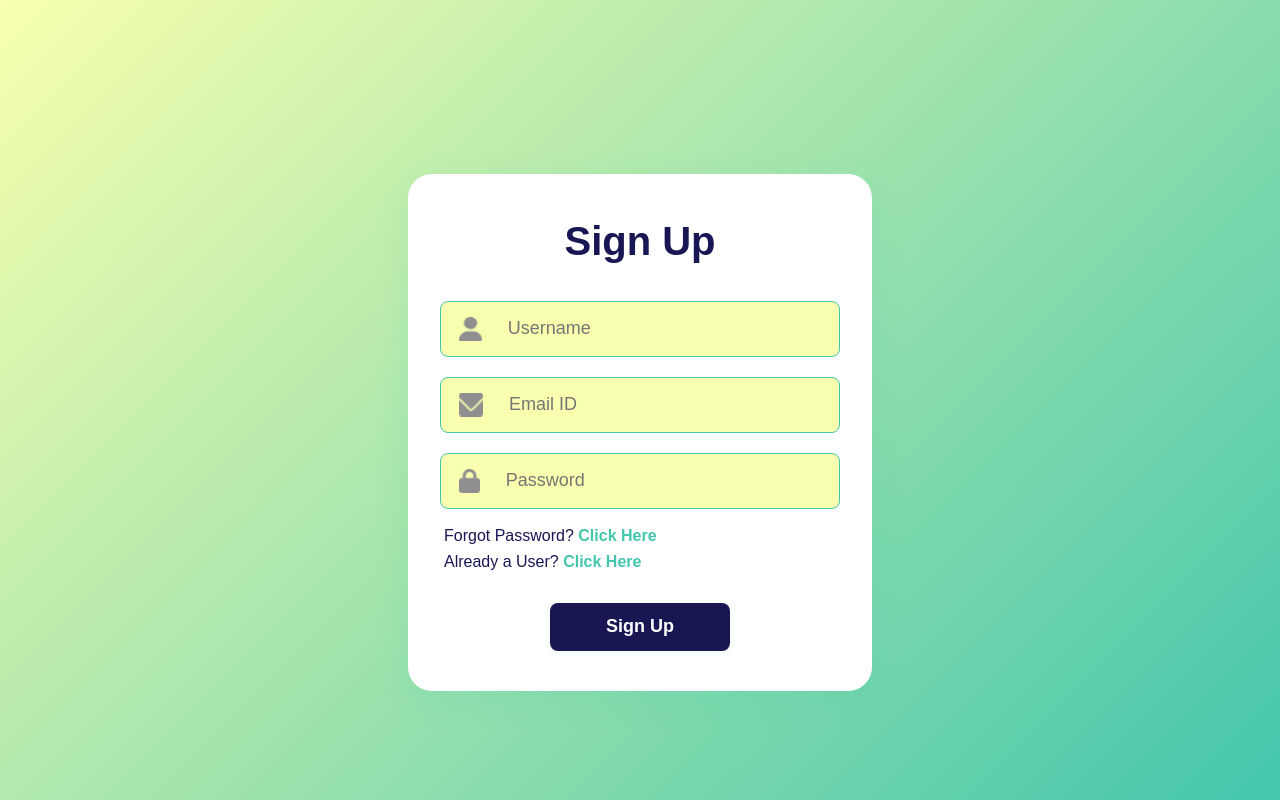
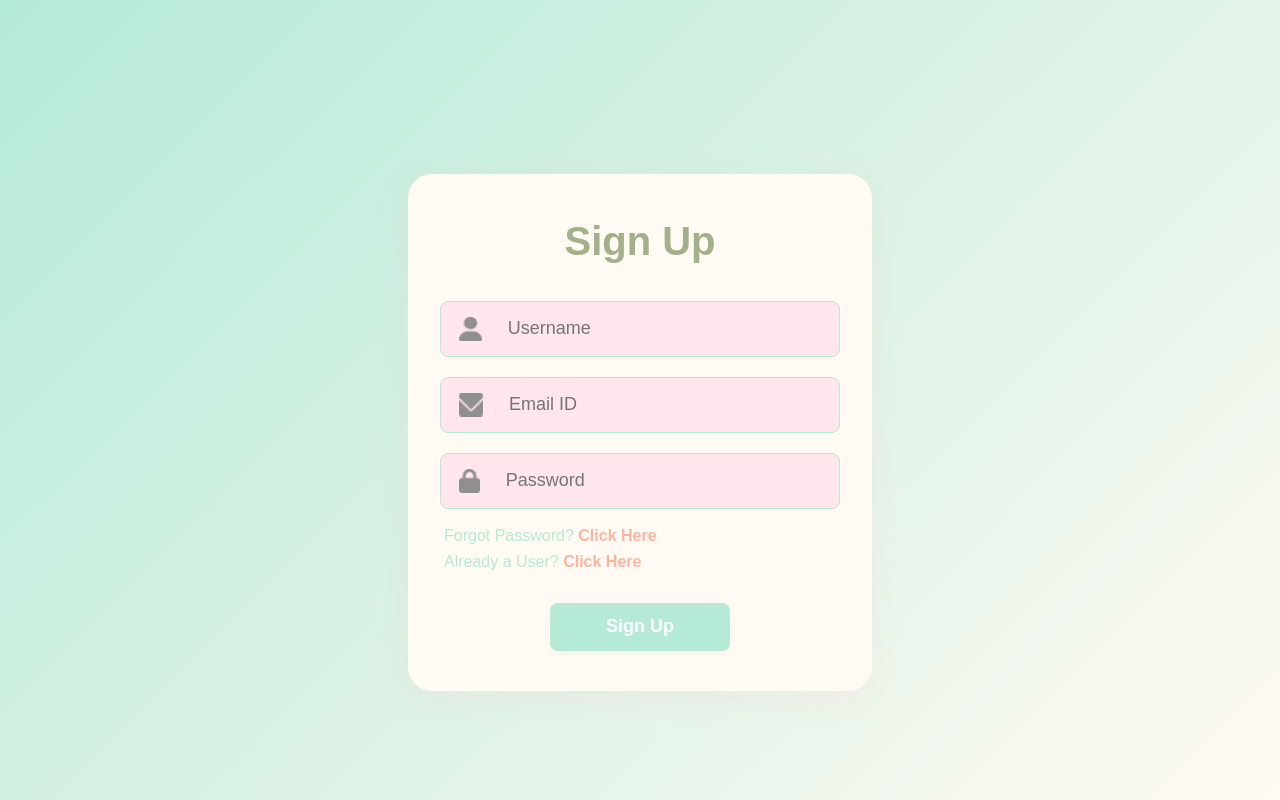
Before and after one commit to ashlin311/letterboxd-clone, a React (Create React App) app in the folder client/login/: page / in a window 1280 px wide. Built offline with nearby package versions, Linux system fonts and the light colour scheme.

Commit message:
updated color (temp)

```diff
--- a/client/login/src/components/LoginSignup/LoginSignup.css
+++ b/client/login/src/components/LoginSignup/LoginSignup.css
@@ -1,5 +1,5 @@
 .container{
-    background: #fff;
+    background: #fffaf3;
     width: 400px;
     display: flex;
     flex-direction: column;
@@ -7,7 +7,7 @@
     margin-top: 8vh;
     padding: 40px 32px;
     border-radius: 24px;
-    box-shadow: 0 8px 32px 0 rgba(67, 198, 172, 0.15);
+    box-shadow: 0 8px 32px 0 rgba(255, 182, 193, 0.15);
     position: relative;
     z-index: 2;
 }
@@ -16,7 +16,7 @@
     margin: auto;
     padding:5px;
     font-size: 40px;
-    color: #191654;
+    color: #a3b18a;
     font-weight: 700;
     font-family: 'Fjalla One', sans-serif;
 }
@@ -34,9 +34,9 @@
     margin: 0 auto;
     width: 100%;
     height: 56px;
-    background: #f8ffae;
+    background: #ffe5ec;
     border-radius: 8px;
-    border: 1.5px solid #43c6ac;
+    border: 1.5px solid #b5ead7;
     box-sizing: border-box;
 }
 
@@ -52,7 +52,7 @@
     background: transparent;
     border: none;
     outline: none;
-    color: #191654;
+    color: #ffb4a2;
     font-size: 18px;
     padding-left: 8px;
 }
@@ -60,12 +60,12 @@
 .forgot-password{
     padding-left: 4px;
     margin-top: 18px;
-    color: #191654;
+    color: #b5ead7;
     font-size: 16px;
 }
 
 .forgot-password span{
-    color: #43c6ac;
+    color: #ffb4a2;
     cursor: pointer;
     font-weight: 600;
 }
@@ -73,12 +73,12 @@
 .already-user{
     padding-left: 4px;
     margin-top: 8px;
-    color: #191654;
+    color: #b5ead7;
     font-size: 16px;
 }
 
 .already-user span{
-    color: #43c6ac;
+    color: #ffb4a2;
     cursor: pointer;
     font-weight: 600;
 }
@@ -91,23 +91,23 @@
     width: 180px;
     height: 48px;
     color: #fff;
-    background: #191654;
+    background: #b5ead7;
     border-radius: 8px;
     font-size: 18px;
     font-weight: 700;
     cursor: pointer;
     border: none;
     transition: background 0.3s;
-    box-shadow: 0 2px 8px rgba(67, 198, 172, 0.10);
+    box-shadow: 0 2px 8px rgba(255, 182, 193, 0.10);
 }
 .submit:hover {
-    background: #43c6ac;
-    color: #191654;
+    background: #ffb4a2;
+    color: #fffaf3;
 }
 
 body {
     min-height: 100vh;
-    background: linear-gradient(135deg, #f8ffae 0%, #43c6ac 100%);
+    background: linear-gradient(135deg, #b5ead7 0%, #fffaf3 100%);
     display: flex;
     align-items: center;
     justify-content: center;
```
